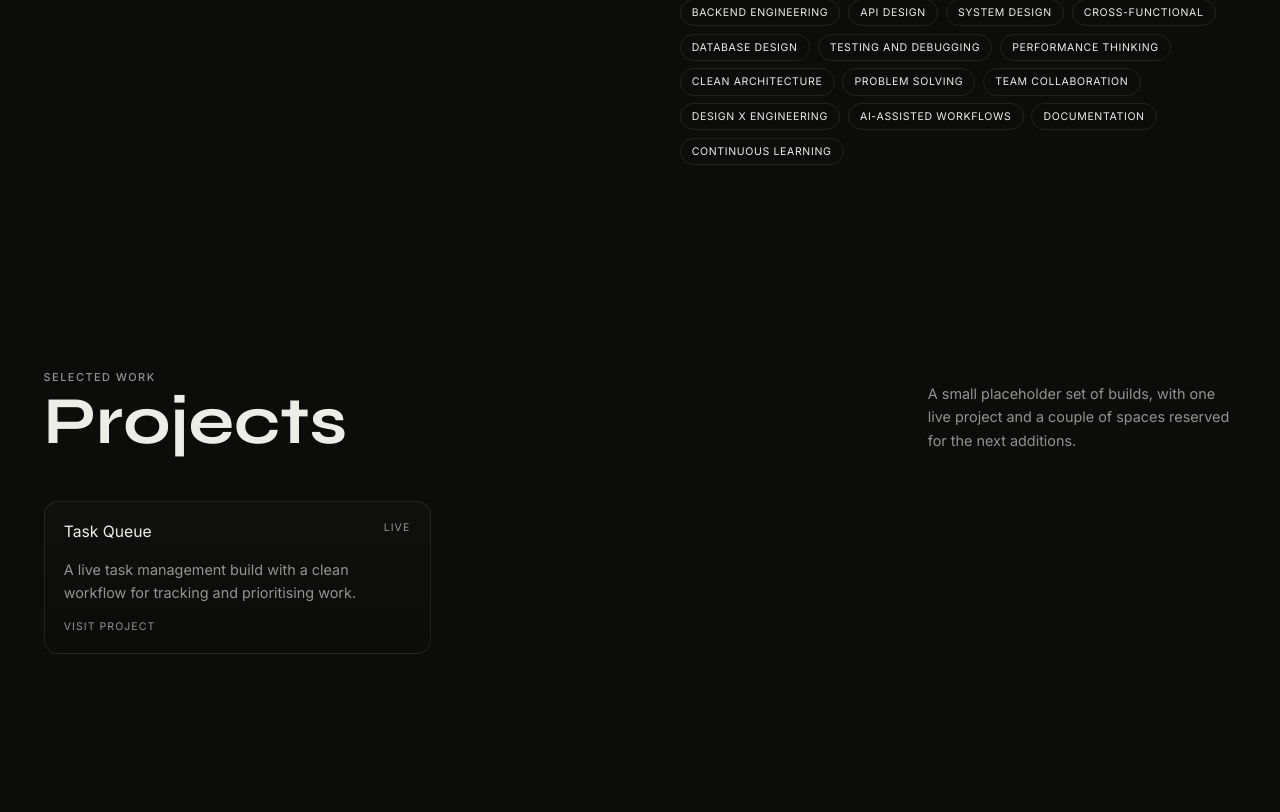
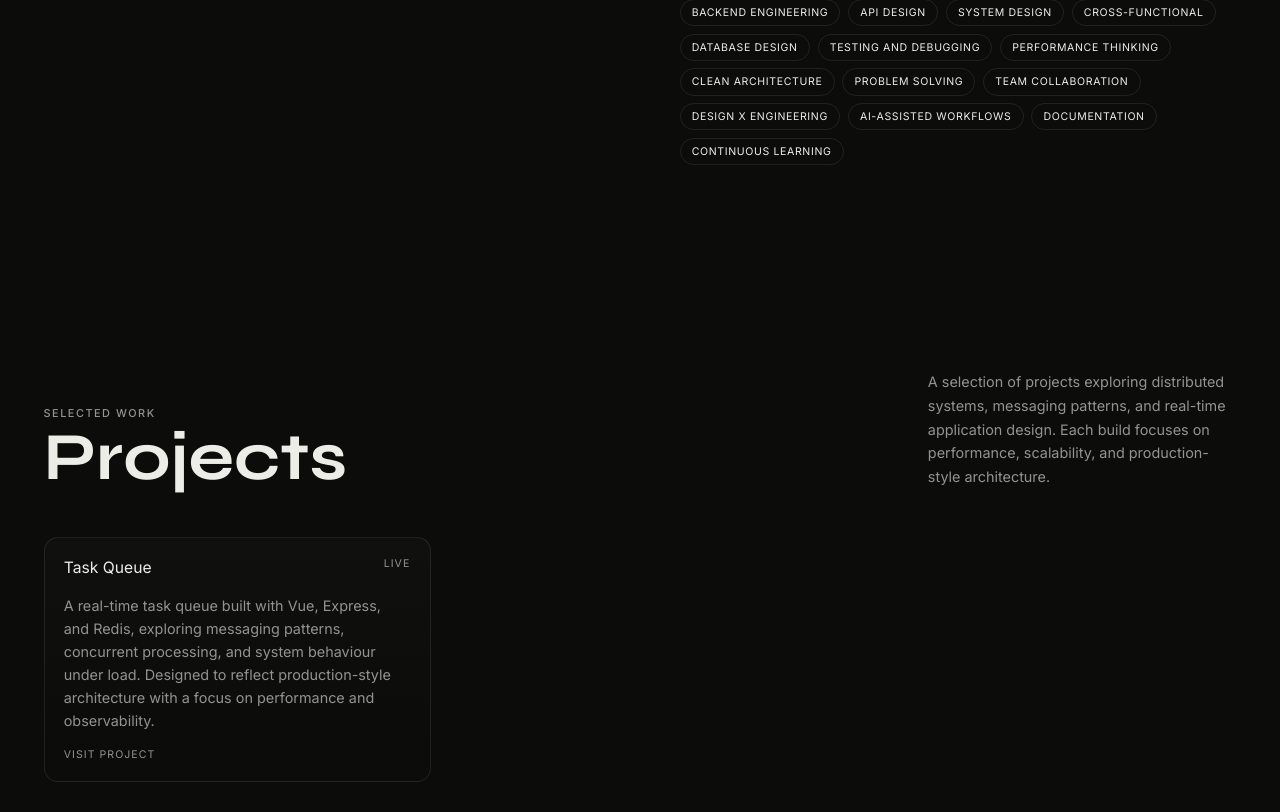
Before and after one commit to oliverhatherton/portfolio, a React (Vite) app: page / in a window 1280 px wide. Shown: the part 1495-2307 px from the top of the page. Before the commit the page ends 2251 px from the top, so only its background shows below. Built offline with nearby package versions, Linux system fonts and the light colour scheme.

Commit message:
feat: updated projects section and made a style guide for my use across all subdomains

```diff
--- a/src/components/projects/projects.jsx
+++ b/src/components/projects/projects.jsx
@@ -5,7 +5,7 @@ const defaultProjects = [
   {
     title: "Task Queue",
     description:
-      "A live task management build with a clean workflow for tracking and prioritising work.",
+      "A real-time task queue built with Vue, Express, and Redis, exploring messaging patterns, concurrent processing, and system behaviour under load. Designed to reflect production-style architecture with a focus on performance and observability.",
     meta: "Live",
     href: "https://task-queue.oliverhatherton.com",
   },
@@ -26,8 +26,9 @@ export default function Projects({
             <h2 className="projects-title">{title}</h2>
           </div>
           <p className="projects-note">
-            A small placeholder set of builds, with one live project and a
-            couple of spaces reserved for the next additions.
+            A selection of projects exploring distributed systems, messaging
+            patterns, and real-time application design. Each build focuses on
+            performance, scalability, and production-style architecture.
           </p>
         </header>
 
```
Also changed, not shown: 1 other file (tests, documents, lock files or other folders).
